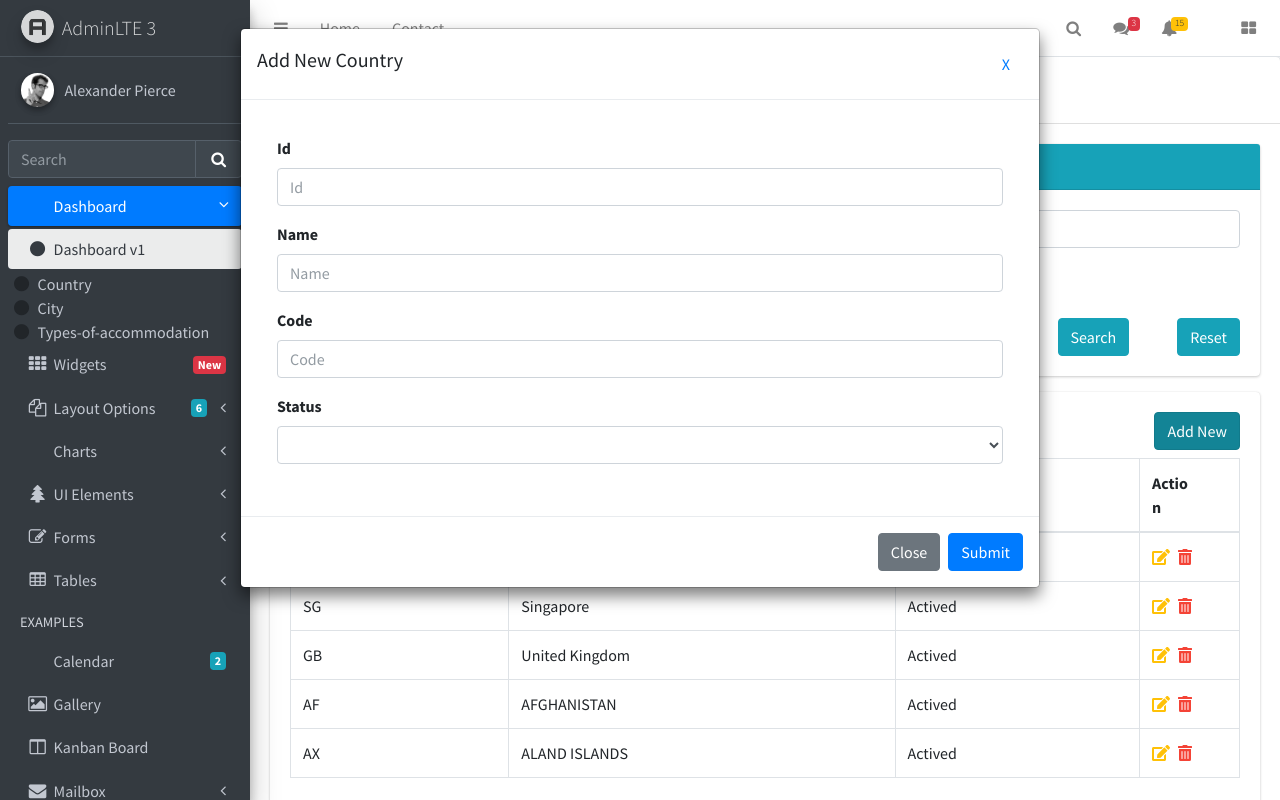
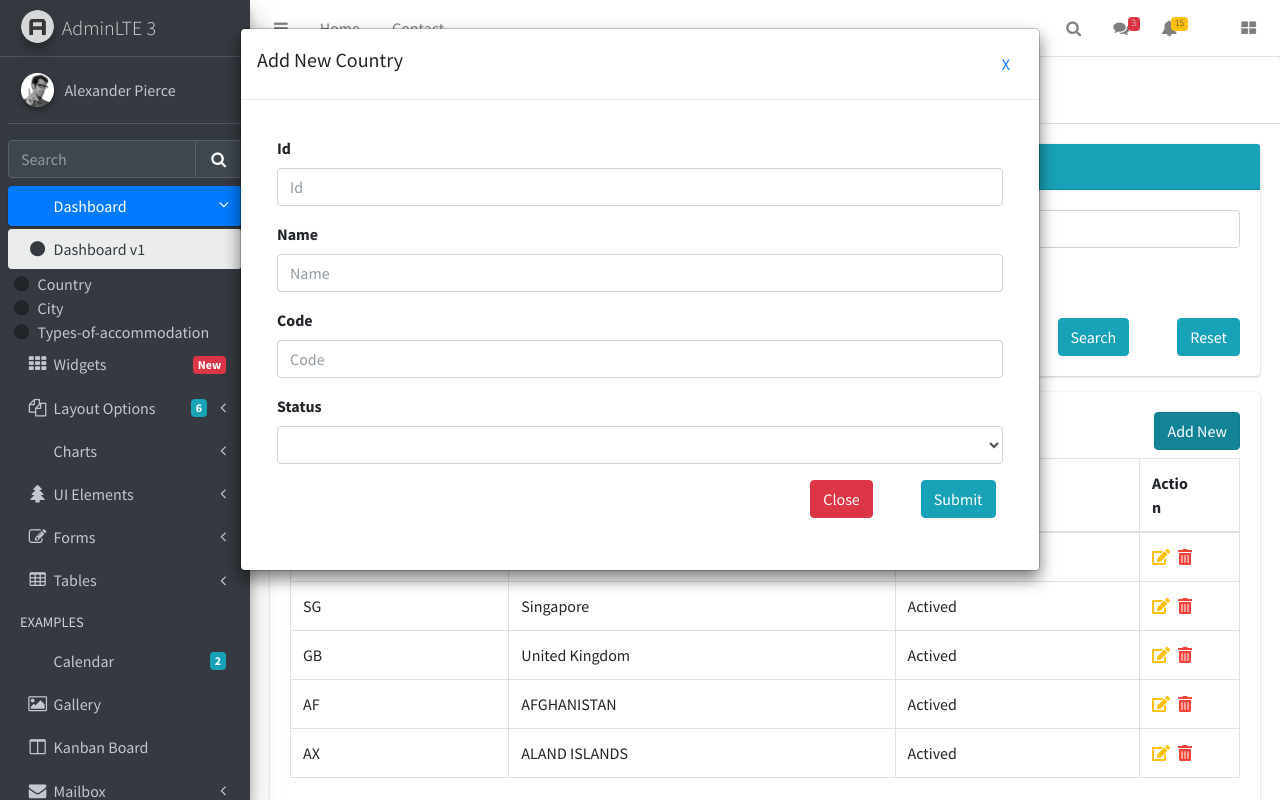
Before and after one commit to dnhieu1992/GoTrip, a React (Create React App) app in the folder B-CLIENT/gotrip/: page /admin/country in a window 1280 px wide. Both pictures are taken after a click on the button "Add New". Shown: the top 800 px of the page. Built offline with nearby package versions, Linux system fonts and the light colour scheme.

Commit message:
Add new country move save button to childred

```diff
--- a/B-CLIENT/gotrip/src/admin-page/country/CountryContainer.jsx
+++ b/B-CLIENT/gotrip/src/admin-page/country/CountryContainer.jsx
@@ -60,7 +60,7 @@ const CountryContainer = () => {
     const onSaveCountry = () => {
         data.push(country);
         setData(data);
-        onClose();
+        onClose()
     }
 
     const onSaveFormChange = (country) => {
@@ -75,7 +75,9 @@ const CountryContainer = () => {
                 onClose={onClose}
                 onSave={onSaveCountry}>
                 <CountryForm country={country}
-                    onSaveFormChange={onSaveFormChange} />
+                    onSaveFormChange={onSaveFormChange}
+                    onClose={onClose}
+                    onSaveCountry={onSaveCountry} />
             </Modal>
         )
     }
--- a/B-CLIENT/gotrip/src/admin-page/country/component/CountryForm.jsx
+++ b/B-CLIENT/gotrip/src/admin-page/country/component/CountryForm.jsx
@@ -1,6 +1,8 @@
 const CountryForm = ({
     country,
-    onSaveFormChange
+    onSaveFormChange,
+    onClose,
+    onSaveCountry
 }) => {
     const { id, name, code, status } = country;
 
@@ -22,7 +24,7 @@ const CountryForm = ({
                 </div>
                 <div className="form-group">
                     <label for="exampleInputPassword1">Code</label>
-                    <input type="text" name="code" className="form-control" id="code" placeholder="Code" value={code} onChange={onHandlePropertyChange}/>
+                    <input type="text" name="code" className="form-control" id="code" placeholder="Code" value={code} onChange={onHandlePropertyChange} />
                 </div>
                 <div className="form-group">
                     <label for="exampleInputPassword1">Status</label>
@@ -32,6 +34,12 @@ const CountryForm = ({
                         <option value="Disabled">Disabled</option>
                     </select>
                 </div>
+                <div className="form-group">
+                    <div className="col-sm-12 d-flex justify-content-end">
+                        <button type="button" className="btn btn-danger mr-5" onClick={onClose}>Close</button>
+                        <button type="button" className="btn btn-info" onClick={()=>onSaveCountry(country)}>Submit</button>
+                    </div>
+                </div>
             </div>
         </form>
     )
--- a/B-CLIENT/gotrip/src/shared/components/forms/Modal.jsx
+++ b/B-CLIENT/gotrip/src/shared/components/forms/Modal.jsx
@@ -4,8 +4,7 @@ const Modal = ({
     title,
     children,
     classNames,
-    onClose,
-    onSave
+    onClose
 }) => {
     return (
         <div className="modal" style={{ display: 'block' }} id="exampleModal" tabindex="-1" aria-labelledby="exampleModalLabel" aria-hidden="true">
@@ -17,14 +16,6 @@ const Modal = ({
                     </div>
                     <div className="modal-body">
                         {children}
-                    </div>
-                    <div className="modal-footer">
-                        {onClose && (
-                            <button type="button" className="btn btn-secondary" onClick={onClose}>Close</button>
-                        )}
-                        {onSave && (
-                            <button type="button" className="btn btn-primary" onClick={onSave}>Submit</button>
-                        )}
                     </div>
                 </div>
             </div>
```
